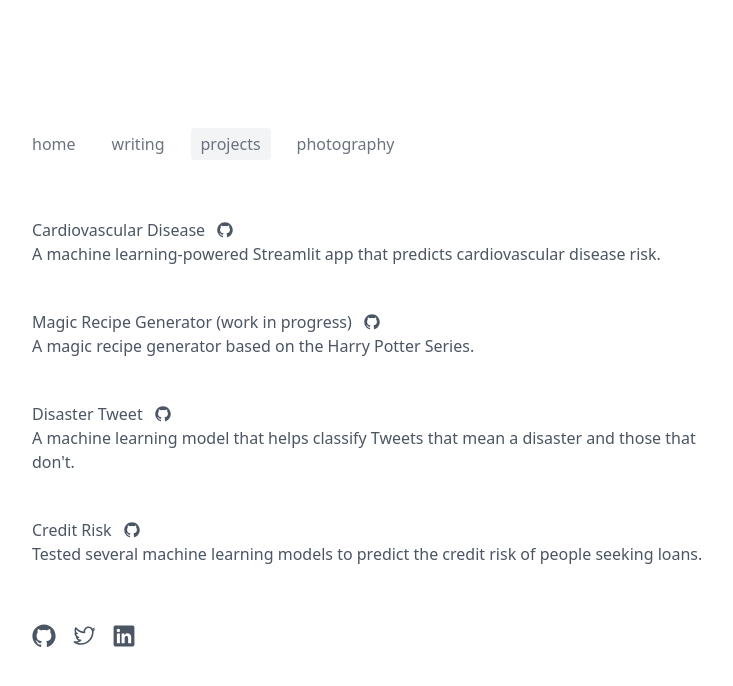
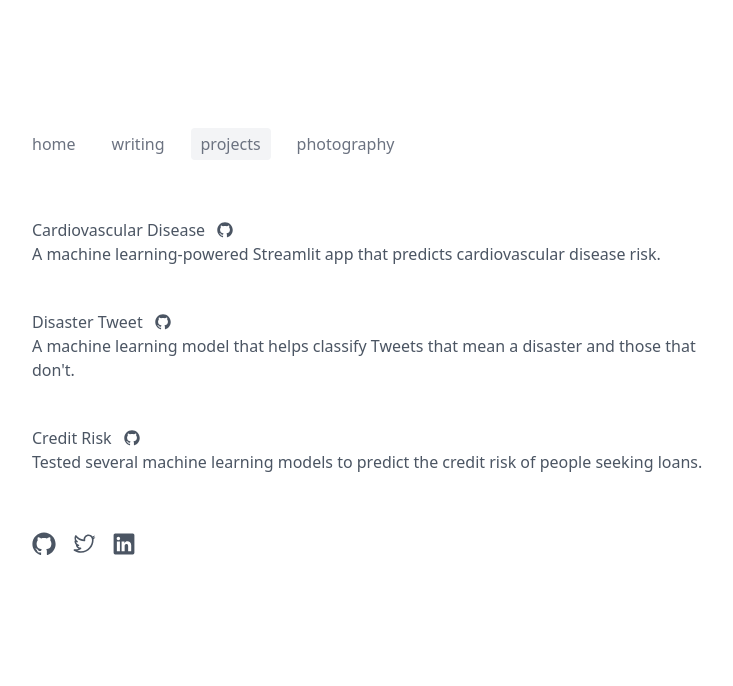
Before and after one commit to AbdullahBera/portfolio, a Next.js app: page /projects in a window 1280 px wide. Shown: the top 686 px of the page, without its empty margins (254-987 px from the left). Built offline with nearby package versions, Linux system fonts and the light colour scheme.

Commit message:
edit projects

```diff
--- a/src/pages/projects.tsx
+++ b/src/pages/projects.tsx
@@ -18,11 +18,6 @@ export default function Projects() {
             description="A machine learning-powered Streamlit app that predicts cardiovascular disease risk."
             codeRepo="https://github.com/AbdullahBera/heart-attack-analysis?tab=readme-ov-file"
             demoLink="https://heart-attack-analysis-predict.streamlit.app/"
-          />
-          <ProjectCardListItem
-            title="Magic Recipe Generator (work in progress)"
-            description="A magic recipe generator based on the Harry Potter Series."
-            codeRepo="https://github.com/AbdullahBera/ai-magic-recipe-generator"
           />
           <ProjectCardListItem
             title="Disaster Tweet"
```
